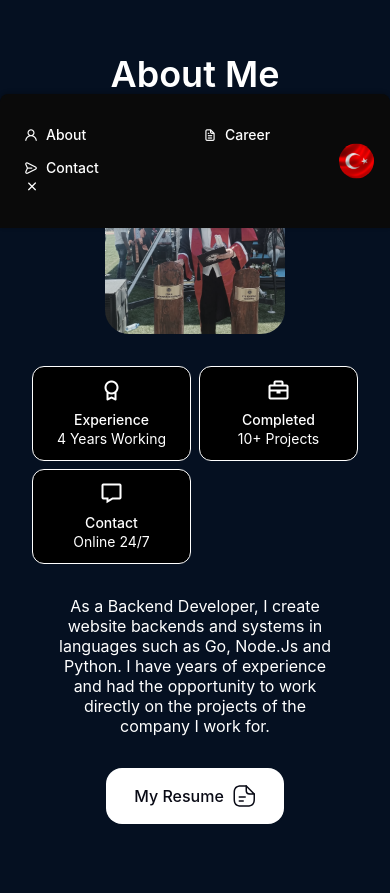
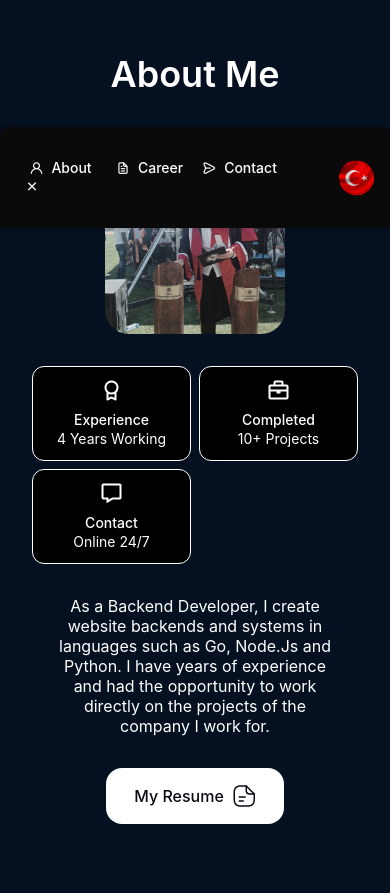
Before and after one commit to MaliQoc/my_portfolio, a React (Vite) app: page / in a window 390 px wide. Shown: the part 1460-2353 px from the top of the page. Built offline with nearby package versions, Linux system fonts and the light colour scheme.

Commit message:
portfolio

```diff
--- a/src/components/Header/header.css
+++ b/src/components/Header/header.css
@@ -95,10 +95,12 @@
         bottom: 0;
     }
 
+    /* SABİT GRID – HER ZAMAN 4 SÜTUN */
     .nav-list {
         display: grid;
-        grid-template-columns: repeat(3, 1fr);
-        gap: 2rem;
+        grid-template-columns: repeat(4, 1fr);
+        gap: 1.5rem;
+        justify-items: center;
     }
 
     .nav-icon,
@@ -223,8 +225,9 @@
         font-size: 0.65rem;
     }
 
+    /* Küçük ekranlarda da 4 sütun sabit */
     .nav-list {
-        grid-template-columns: repeat(2, 1fr);
+        grid-template-columns: repeat(4, 1fr);
         gap: 1rem;
     }
 
```
